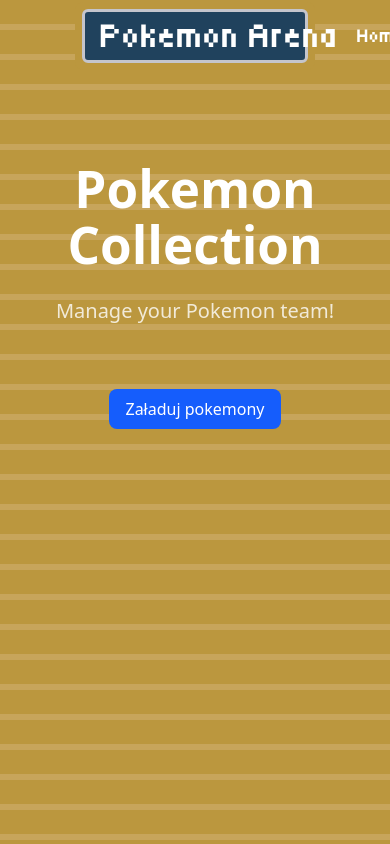
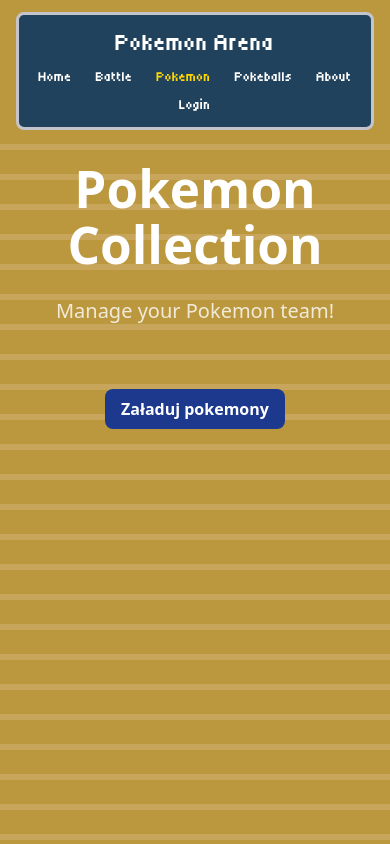
Before and after one commit to KrzysztofZdebski/Pokemon_Arena, a React (Vite) app in the folder Pokemon_Arena_React/: page /pokemon in a window 390 px wide. Built offline with nearby package versions, Linux system fonts and the light colour scheme; no server answers; a web font is replaced by a local one.

Commit message:
added responsive navbar

```diff
--- a/Pokemon_Arena_React/src/components/Navbar.jsx
+++ b/Pokemon_Arena_React/src/components/Navbar.jsx
@@ -1,96 +1,58 @@
-import { Link, useLocation } from 'react-router-dom'
-import AuthContext from '../utils/authProvider'
-import React, { useContext } from 'react'
+import { Link, useLocation } from 'react-router-dom';
+import AuthContext from '../utils/authProvider';
+import React, { useContext } from 'react';
 
 function Navbar() {
   const location = useLocation();
   const { isAuthenticated } = useContext(AuthContext);
 
-  const isActive = (path) => {
-    return location.pathname === path
-  }
+  const isActive = (path) => location.pathname === path;
+
+  const navLinks = [
+    { to: "/", label: "Home" },
+    { to: "/battle", label: "Battle" },
+    { to: "/pokemon", label: "Pokemon" },
+    { to: "/pokeballs", label: "Pokeballs" },
+    { to: "/about", label: "About" },
+    isAuthenticated
+      ? { to: "/account", label: "Account" }
+      : { to: "/login", label: "Login" },
+  ];
 
   return (
-  	<nav className="fixed inset-0 flex items-center justify-center w-full px-10 py-5 h-18 place-content-center">
-      <div className="container justify-center w-4/5 h-20 mx-auto bg-menu-gray/0 max-w-7xl place-content-center">
-        <div className="flex items-center justify-center mx-auto rounded-lg border-7 w-97/100 h-85/100 bg-menu-yellow border-menu-yellow">
-          <div className="flex items-center justify-between w-full h-full px-4 rounded-md font-pokemon border-menu-white border-3 size-fit bg-menu-blue">
-            <Link to="/" className="text-4xl font-bold text-white text-nowrap">
+    <nav className="fixed top-0 left-0 w-full z-50">
+      {/* Żółte tło za granatowym paskiem */}
+      <div className="bg-menu-yellow px-4 py-3">
+        {/* Granatowy pasek */}
+        <div className="bg-menu-blue border-3 border-menu-white rounded-lg max-w-7xl mx-auto px-4 py-3 font-pokemon">
+          <div className="flex flex-col sm:flex-row sm:items-center sm:justify-between gap-y-2">
+            {/* Logo */}
+            <Link
+              to="/"
+              className="text-2xl sm:text-4xl font-bold text-white whitespace-nowrap text-center sm:text-left"
+            >
               Pokemon Arena
             </Link>
 
-            <div className="flex flex-1">
-              <div className="flex w-full space-x-8 justify-evenly">
-              <Link
-                to="/"
-                className={`group text-white text-xl hover:text-pokemon-yellow transition-colors ${
-                  isActive('/') ? 'text-pokemon-yellow' : ''
-                }`}
-              >
-                <span className="mr-2 transition-opacity opacity-0 group-hover:opacity-100">▶</span>
-                Home
-              </Link>
-              <Link
-                to="/battle"
-                className={`group text-white text-xl hover:text-pokemon-yellow transition-colors ${
-                  isActive('/battle') ? 'text-pokemon-yellow' : ''
-                }`}
-              >
-                <span className="mr-2 transition-opacity opacity-0 group-hover:opacity-100">▶</span>
-                Battle
-              </Link>
-              <Link
-                to="/pokemon"
-                className={`group text-white text-xl hover:text-pokemon-yellow transition-colors ${
-                  isActive('/pokemon') ? 'text-pokemon-yellow' : ''
-                }`}
-              >
-                <span className="mr-2 transition-opacity opacity-0 group-hover:opacity-100">▶</span>
-                Pokemon
-              </Link>
-              <Link
-                to="/pokeballs"
-                className={`group text-white text-xl hover:text-pokemon-yellow transition-colors ${
-                  isActive('/pokeballs') ? 'text-pokemon-yellow' : ''
-                }`}>
-                  <span className="mr-2 transition-opacity opacity-0 group-hover:opacity-100">▶</span>
-                Pokeballs
-              </Link>            <Link
-                to="/about"
-                className={`group text-white text-xl hover:text-pokemon-yellow transition-colors ${
-                  isActive('/about') ? 'text-pokemon-yellow' : ''
-                }`}
-              >
-                <span className="mr-2 transition-opacity opacity-0 group-hover:opacity-100">▶</span>
-                About
-              </Link>
-              { isAuthenticated ?
+            {/* Linki – zawijane automatycznie */}
+            <div className="flex flex-wrap justify-center gap-x-6 gap-y-2">
+              {navLinks.map((link, i) => (
                 <Link
-                  to="/account"
-                  className={`group text-white text-xl hover:text-pokemon-yellow transition-colors ${
-                    isActive('/account') ? 'text-pokemon-yellow' : ''
+                  key={i}
+                  to={link.to}
+                  className={`text-sm sm:text-base md:text-xl text-white hover:text-pokemon-yellow transition ${
+                    isActive(link.to) ? "text-pokemon-yellow" : ""
                   }`}
                 >
-                  <span className="mr-2 transition-opacity opacity-0 group-hover:opacity-100">▶</span>
-                  Account
+                  {link.label}
                 </Link>
-                :
-                <Link
-                to="/login"
-                className={`group text-white text-xl hover:text-pokemon-yellow transition-colors ${
-                  isActive('/login') ? 'text-pokemon-yellow' : ''
-                }`}            >
-                <span className="mr-2 transition-opacity opacity-0 group-hover:opacity-100">▶</span>
-                Login
-              </Link>
-              }
-              </div>
-              </div>
+              ))}
             </div>
           </div>
+        </div>
       </div>
     </nav>
-  )
+  );
 }
 
-export default Navbar
+export default Navbar;
--- a/Pokemon_Arena_React/src/pages/Pokemon.jsx
+++ b/Pokemon_Arena_React/src/pages/Pokemon.jsx
@@ -96,7 +96,7 @@
         <main>
           <div className="flex justify-center mb-6">
             <button
-              className="px-4 py-2 rounded-lg btn-primary"
+              className="px-4 py-2 rounded-lg bg-blue-900 hover:bg-blue-800 text-white font-semibold"
               onClick={fetchPokemons}
             >
               Załaduj  pokemony
```
